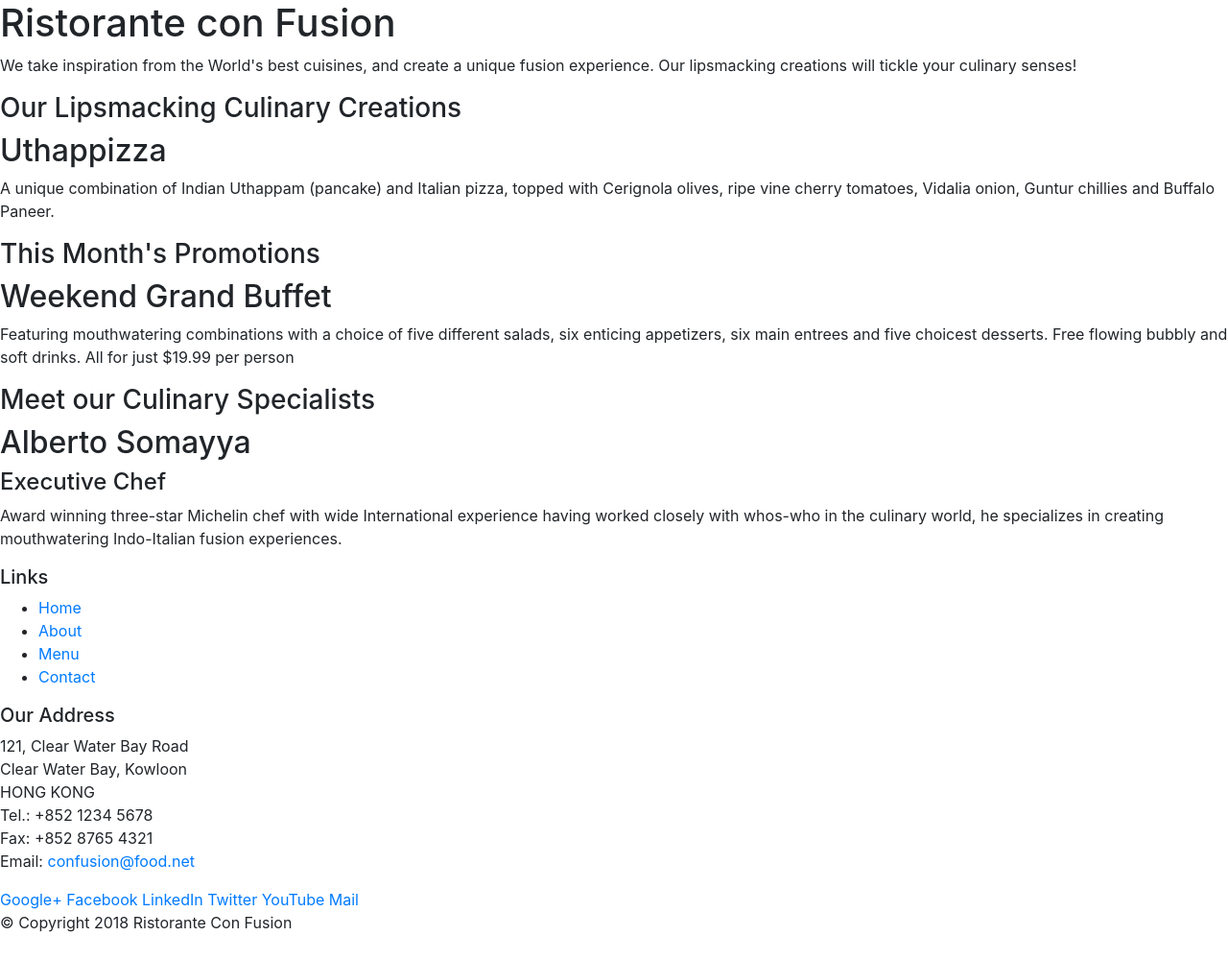
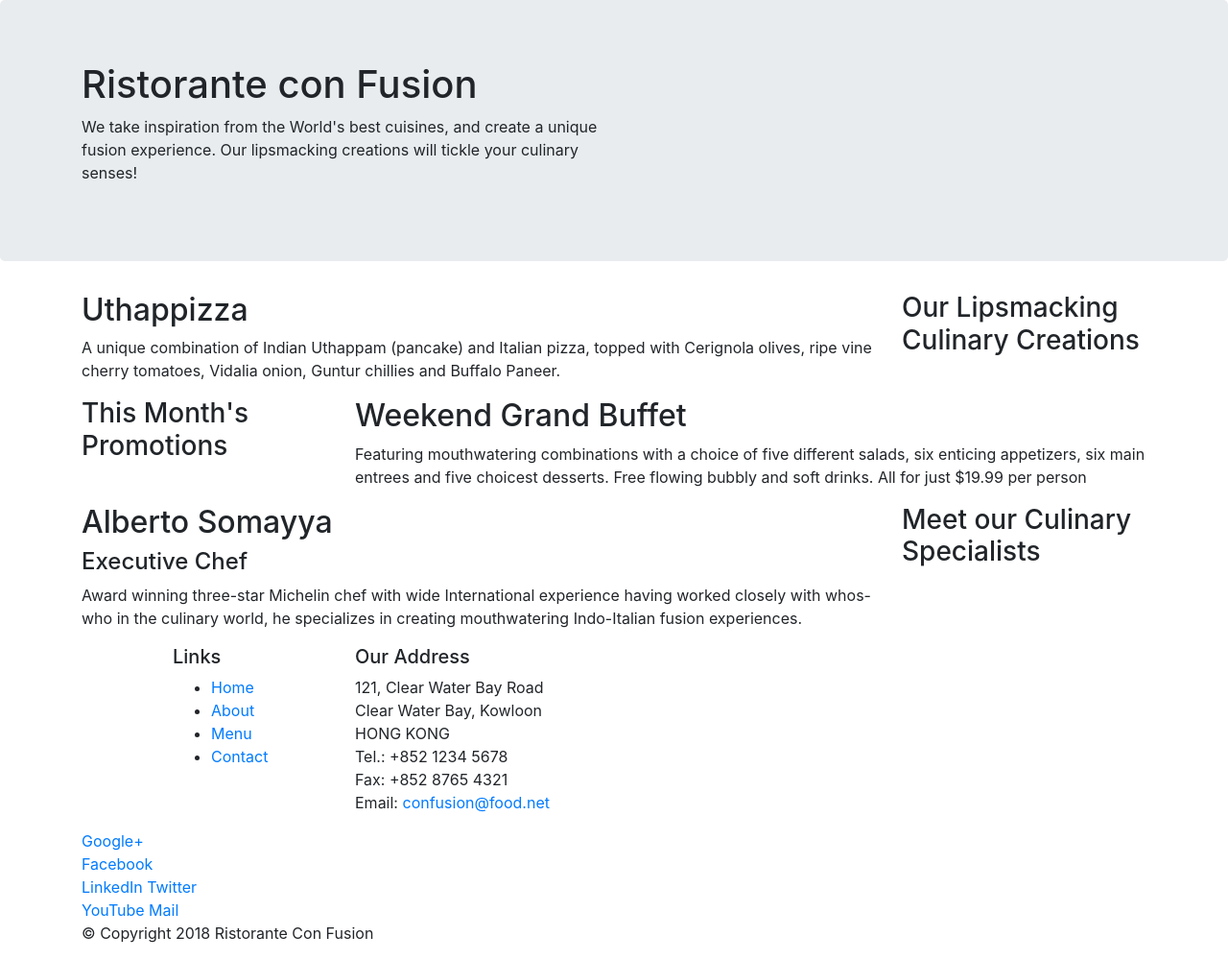
Before and after one commit to ThanujiNanayakkara/Bootstrap-4-Course, a website: page index.html in a window 1280 px wide. Shown: the whole page at 96% size. Drawn offline with nearby package versions, Linux system fonts and the light colour scheme.

Commit message:
Bootstrap Grid Part One

```diff
--- a/index.html
+++ b/index.html
@@ -14,46 +14,46 @@
 
 <body>
 
-    <header>
-        <div>
-            <div>
-                <div>
+    <header class="jumbotron">
+        <div class="container">
+            <div class="row">
+                <div class= "col-12 col-sm-6">
                     <h1>Ristorante con Fusion</h1>
                     <p>We take inspiration from the World's best cuisines, and create a unique fusion experience. Our lipsmacking creations will tickle your culinary senses!</p>
                 </div>
-                <div>
+                <div class= "col-12 col-sm">
                 </div>
             </div>
         </div>
     </header>
 
-    <div>
-        <div>
-            <div>
+    <div class="container">
+        <div class="row">
+            <div class= "col-12 col-sm-4 order-sm-last col-md-3">
                 <h3>Our Lipsmacking Culinary Creations</h3>
             </div>
-            <div>
+            <div class= "col col-sm order-sm-first col-md">
                 <h2>Uthappizza</h2>
                 <p>A unique combination of Indian Uthappam (pancake) and Italian pizza, topped with Cerignola olives, ripe vine cherry tomatoes, Vidalia onion, Guntur chillies and Buffalo Paneer.</p>
             </div>
         </div>
 
 
-        <div>
-            <div>
+        <div class="row">
+            <div class= "col-12 col-sm-4 col-md-3">
                 <h3>This Month's Promotions</h3>
             </div>
-            <div>
+            <div class= "col col-sm col-md">
                 <h2>Weekend Grand Buffet</h2>
                 <p>Featuring mouthwatering combinations with a choice of five different salads, six enticing appetizers, six main entrees and five choicest desserts. Free flowing bubbly and soft drinks. All for just $19.99 per person </p>
             </div>
         </div>
 
-        <div>
-            <div>
+        <div class="row">
+            <div class= "col-12 col-sm-4 order-sm-last col-md-3">
                 <h3>Meet our Culinary Specialists</h3>
             </div>
-            <div>
+            <div class= "col col-sm order-sm-firstt col-md">
                 <h2>Alberto Somayya</h2>
                 <h4>Executive Chef</h4>
                 <p>Award winning three-star Michelin chef with wide International experience having worked closely with whos-who in the culinary world, he specializes in creating mouthwatering Indo-Italian fusion experiences. </p>
@@ -62,9 +62,9 @@
     </div>
 
     <footer>
-        <div>
-            <div>
-                <div>
+        <div class="container">
+            <div class="row">
+                <div class= "col-4 offset-1 col-sm-2 ">
                     <h5>Links</h5>
                     <ul>
                         <li><a href="#">Home</a></li>
@@ -73,7 +73,7 @@
                         <li><a href="#">Contact</a></li>
                     </ul>
                 </div>
-                <div>
+                <div class= "col-7 col-sm-5 ">
                     <h5>Our Address</h5>
                     <address>
 		              121, Clear Water Bay Road<br>
@@ -85,7 +85,7 @@
 		           </address>
                 </div>
                 <div>
-                    <div>
+                    <div class= "col-12 col-sm-5 ">
                         <a href="http://google.com/+">Google+</a>
                         <a href="http://www.facebook.com/profile.php?id=">Facebook</a>
                         <a href="http://www.linkedin.com/in/">LinkedIn</a>
@@ -95,8 +95,8 @@
                     </div>
                 </div>
            </div>
-           <div>
-                <div>
+           <div class="row">
+                <div class= "col-auto">
                     <p>© Copyright 2018 Ristorante Con Fusion</p>
                 </div>
            </div>
```
